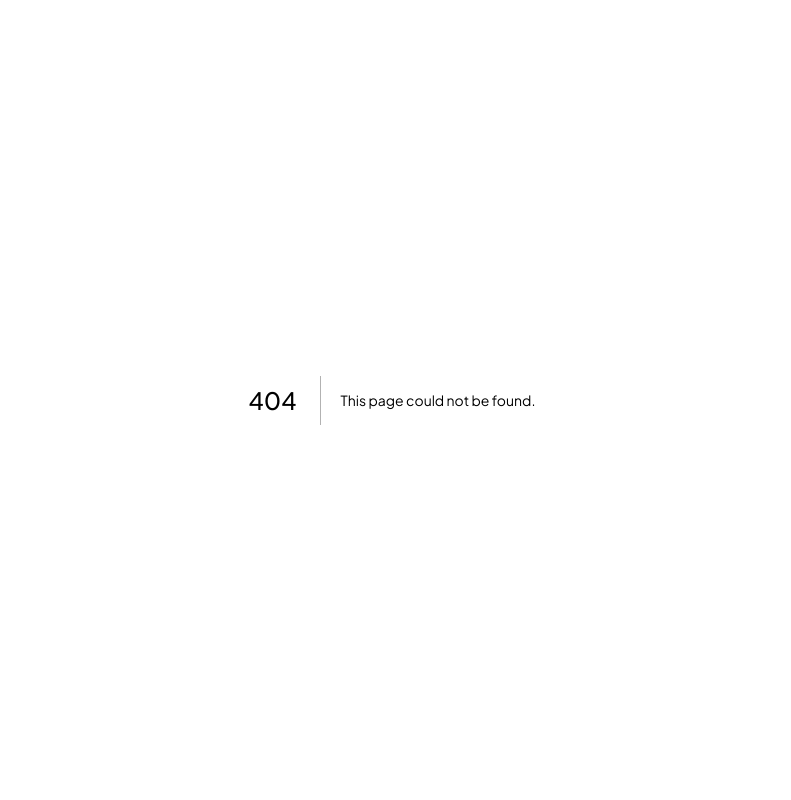
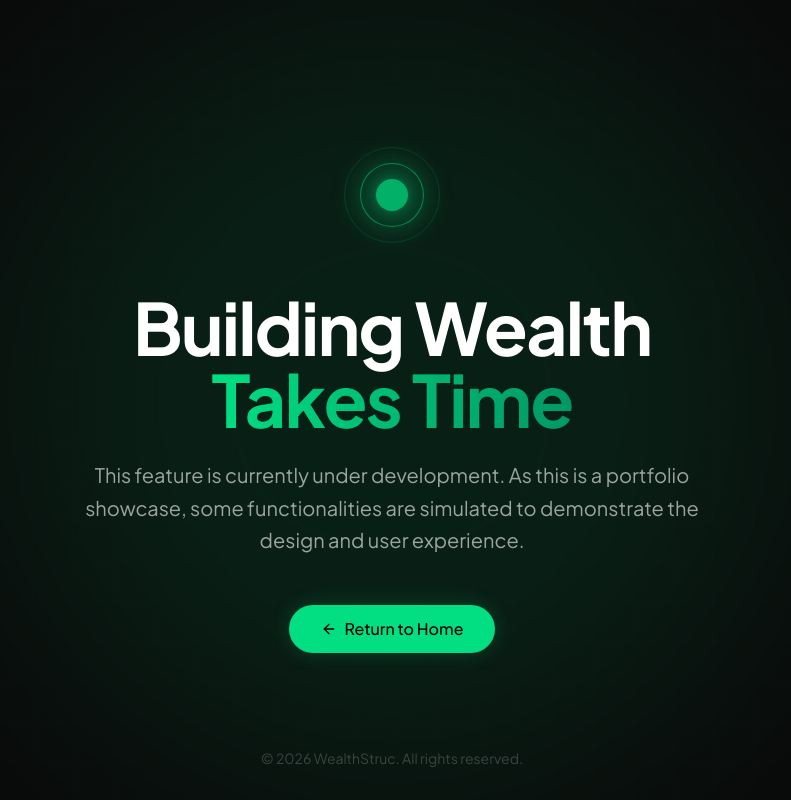
Before and after one commit to megaz61/wealthStruc, a Next.js app: page /coming-soon in a window 1280 px wide. Before the commit this address had no page. Shown: the whole page, without its empty margins (248-1039 px from the left). Built offline with nearby package versions, Linux system fonts and the light colour scheme.

Commit message:
add coming-soon page

```diff
--- /dev/null
+++ b/app/coming-soon/page.tsx
@@ -0,0 +1,62 @@
+"use client";
+
+import Link from "next/link";
+import { Button } from "@/components/ui/button";
+import { motion } from "framer-motion";
+import { ArrowLeft } from "lucide-react";
+
+export default function ComingSoon() {
+    return (
+        <div className="min-h-screen w-full bg-[#0a0a0a] flex flex-col items-center justify-center relative overflow-hidden font-sans">
+            {/* Background Radial Glow */}
+            <div className="absolute top-1/2 left-1/2 -translate-x-1/2 -translate-y-1/2 w-[800px] h-[800px] bg-primary/10 rounded-full blur-[120px] pointer-events-none" />
+            <div className="absolute inset-0 bg-grid-pattern opacity-10 pointer-events-none" />
+
+            <motion.div
+                initial={{ opacity: 0, scale: 0.9 }}
+                animate={{ opacity: 1, scale: 1 }}
+                transition={{ duration: 0.8, ease: "easeOut" }}
+                className="relative z-10 text-center px-4 max-w-3xl mx-auto"
+            >
+                {/* Animated Icon/Graphic */}
+                <div className="mb-12 flex justify-center">
+                    <div className="relative w-24 h-24 flex items-center justify-center">
+                        <span className="absolute inset-0 rounded-full border border-primary/30 animate-ping opacity-20" />
+                        <span className="absolute inset-0 rounded-full border border-primary/20 animate-pulse delay-75" />
+                        <div className="w-16 h-16 bg-primary/10 rounded-full flex items-center justify-center border border-primary/50 shadow-[0_0_30px_rgba(2,223,130,0.3)] backdrop-blur-sm">
+                            <div className="w-8 h-8 bg-primary rounded-full animate-pulse shadow-[0_0_20px_rgba(2,223,130,0.8)]" />
+                        </div>
+                    </div>
+                </div>
+
+                {/* Content */}
+                <h1 className="text-5xl md:text-7xl font-bold text-white mb-6 tracking-tight">
+                    Building Wealth <br />
+                    <span className="text-transparent bg-clip-text bg-gradient-to-r from-primary to-emerald-600">
+                        Takes Time
+                    </span>
+                </h1>
+
+                <p className="text-xl text-white/60 mb-12 max-w-2xl mx-auto leading-relaxed">
+                    This feature is currently under development. As this is a portfolio showcase, some functionalities are simulated to demonstrate the design and user experience.
+                </p>
+
+                {/* Action */}
+                <Link href="/">
+                    <Button
+                        size="lg"
+                        className="rounded-full px-8 h-12 text-base shadow-[0_0_20px_rgba(2,223,130,0.2)] hover:shadow-[0_0_40px_rgba(2,223,130,0.4)] transition-all duration-300 gap-2"
+                    >
+                        <ArrowLeft className="w-4 h-4" />
+                        Return to Home
+                    </Button>
+                </Link>
+            </motion.div>
+
+            {/* Footer info matching theme */}
+            <div className="absolute bottom-8 text-center text-white/20 text-sm">
+                <p>&copy; {new Date().getFullYear()} WealthStruc. All rights reserved.</p>
+            </div>
+        </div>
+    );
+}
--- a/components/Footer.tsx
+++ b/components/Footer.tsx
@@ -15,7 +15,7 @@ export default function Footer() {
                         </p>
                         <div className="flex gap-4">
                             {[Facebook, Twitter, Linkedin, Instagram].map((Icon, i) => (
-                                <Link key={i} href="#" className="w-10 h-10 rounded-full bg-white/5 flex items-center justify-center hover:bg-primary hover:text-black transition-colors">
+                                <Link key={i} href="/coming-soon" className="w-10 h-10 rounded-full bg-white/5 flex items-center justify-center hover:bg-primary hover:text-black transition-colors">
                                     <Icon className="w-5 h-5" />
                                 </Link>
                             ))}
@@ -27,7 +27,7 @@ export default function Footer() {
                         <ul className="space-y-4">
                             {["About Us", "Services", "Our Process", "Case Studies", "Contact"].map((item) => (
                                 <li key={item}>
-                                    <Link href="#" className="text-muted-foreground hover:text-primary transition-colors">
+                                    <Link href="/coming-soon" className="text-muted-foreground hover:text-primary transition-colors">
                                         {item}
                                     </Link>
                                 </li>
@@ -40,7 +40,7 @@ export default function Footer() {
                         <ul className="space-y-4">
                             {["Wealth Management", "Retirement Planning", "Tax Optimization", "Estate Planning", "Business Consulting"].map((item) => (
                                 <li key={item}>
-                                    <Link href="#" className="text-muted-foreground hover:text-primary transition-colors">
+                                    <Link href="/coming-soon" className="text-muted-foreground hover:text-primary transition-colors">
                                         {item}
                                     </Link>
                                 </li>
@@ -61,8 +61,8 @@ export default function Footer() {
                 <div className="pt-8 border-t border-white/10 flex flex-col md:flex-row justify-between items-center gap-4 text-muted-foreground">
                     <p>© 2026 Financial Consultation Service. All rights reserved.</p>
                     <div className="flex gap-8">
-                        <Link href="#" className="hover:text-white">Privacy Policy</Link>
-                        <Link href="#" className="hover:text-white">Terms of Service</Link>
+                        <Link href="/coming-soon" className="hover:text-white">Privacy Policy</Link>
+                        <Link href="/coming-soon" className="hover:text-white">Terms of Service</Link>
                     </div>
                 </div>
             </div>
--- a/components/Navbar.tsx
+++ b/components/Navbar.tsx
@@ -19,11 +19,11 @@ export default function Navbar() {
     }, []);
 
     const navLinks = [
-        { name: "About", href: "#about" },
-        { name: "Services", href: "#services" },
-        { name: "Process", href: "#process" },
-        { name: "Results", href: "#portfolio" },
-        { name: "Team", href: "#team" },
+        { name: "About", href: "/coming-soon" },
+        { name: "Services", href: "/coming-soon" },
+        { name: "Process", href: "/coming-soon" },
+        { name: "Results", href: "/coming-soon" },
+        { name: "Team", href: "/coming-soon" },
     ];
 
     return (
@@ -49,9 +49,11 @@ export default function Navbar() {
                             {link.name}
                         </Link>
                     ))}
-                    <Button size="sm" variant="primary">
-                        Get Consultation
-                    </Button>
+                    <Link href="/coming-soon">
+                        <Button size="sm" variant="primary">
+                            Get Consultation
+                        </Button>
+                    </Link>
                 </nav>
 
                 {/* Mobile Toggle */}
@@ -75,7 +77,9 @@ export default function Navbar() {
                                 {link.name}
                             </Link>
                         ))}
-                        <Button className="w-full">Get Consultation</Button>
+                        <Link href="/coming-soon" className="w-full">
+                            <Button className="w-full">Get Consultation</Button>
+                        </Link>
                     </div>
                 )}
             </div>
--- a/components/sections/CTA.tsx
+++ b/components/sections/CTA.tsx
@@ -2,6 +2,7 @@
 
 import { Button } from "@/components/ui/button";
 import { SectionWrapper } from "@/components/ui/section-wrapper";
+import Link from "next/link";
 import { ArrowRight } from "lucide-react";
 
 export default function CTA() {
@@ -33,7 +34,9 @@ export default function CTA() {
                                 <li className="flex gap-2">✓ Portfolio Review</li>
                                 <li className="flex gap-2">✓ Basic Risk Assessment</li>
                             </ul>
-                            <Button className="w-full bg-white text-black hover:bg-gray-200 rounded-xl">Book Now</Button>
+                            <Link href="/coming-soon" className="w-full">
+                                <Button className="w-full bg-white text-black hover:bg-gray-200 rounded-xl">Book Now</Button>
+                            </Link>
                         </div>
 
                         {/* Growth Card (Highlighted) */}
@@ -47,7 +50,9 @@ export default function CTA() {
                                 <li className="flex gap-2">✓ Quarterly Reviews</li>
                                 <li className="flex gap-2">✓ Dedicated Advisor</li>
                             </ul>
-                            <Button className="w-full bg-[#02df82] text-black hover:bg-[#02b368] rounded-xl shadow-lg">Get Started</Button>
+                            <Link href="/coming-soon" className="w-full">
+                                <Button className="w-full bg-[#02df82] text-black hover:bg-[#02b368] rounded-xl shadow-lg">Get Started</Button>
+                            </Link>
                         </div>
 
                         {/* Wealth Card */}
@@ -60,7 +65,9 @@ export default function CTA() {
                                 <li className="flex gap-2">✓ 24/7 Priority Support</li>
                                 <li className="flex gap-2">✓ Private Equity Access</li>
                             </ul>
-                            <Button className="w-full bg-white text-black hover:bg-gray-200 rounded-xl">Contact Us</Button>
+                            <Link href="/coming-soon" className="w-full">
+                                <Button className="w-full bg-white text-black hover:bg-gray-200 rounded-xl">Contact Us</Button>
+                            </Link>
                         </div>
                     </div>
                 </div>
--- a/components/sections/Hero.tsx
+++ b/components/sections/Hero.tsx
@@ -3,6 +3,7 @@
 import { Button } from "@/components/ui/button";
 import { motion } from "framer-motion";
 import { ArrowRight, PlayCircle } from "lucide-react";
+import Link from "next/link";
 
 export default function Hero() {
     return (
@@ -38,13 +39,17 @@ export default function Hero() {
                     </p>
 
                     <div className="flex flex-col sm:flex-row items-center justify-center gap-4 mb-20">
+                        <Link href="/coming-soon">
                             <Button size="lg" className="rounded-full px-8 h-14 text-base shadow-[0_0_30px_rgba(2,223,130,0.3)] hover:shadow-[0_0_50px_rgba(2,223,130,0.5)] transition-all duration-300">
                                 Get Free Consultation
                             </Button>
+                        </Link>
+                        <Link href="/coming-soon">
                             <Button size="lg" variant="outline" className="rounded-full px-8 h-14 text-base border-white/10 hover:bg-white/5 gap-2 group">
                                 <PlayCircle className="w-5 h-5 group-hover:text-primary transition-colors" />
                                 Watch Demo
                             </Button>
+                        </Link>
                     </div>
                 </motion.div>
 
--- a/components/sections/Services.tsx
+++ b/components/sections/Services.tsx
@@ -12,8 +12,11 @@ import {
 } from "lucide-react";
 import { Card } from "@/components/ui/card";
 import { Button } from "@/components/ui/button";
+import Link from "next/link";
 
 export default function Services() {
+    // ... (start of component remains the same, just adding import)
+
     const services = [
         {
             icon: TrendingUp,
@@ -86,6 +89,7 @@ export default function Services() {
                         viewport={{ once: true }}
                         transition={{ delay: index * 0.1 }}
                     >
+                        <Link href="/coming-soon" className="block h-full">
                             <Card className="h-full p-6 border border-white/5 bg-white/[0.02] hover:bg-white/[0.04] hover:border-primary/50 transition-all duration-300 group relative overflow-hidden">
                                 {/* Reference style: content is minimal and punchy */}
                                 <div className="flex justify-between items-start mb-4">
@@ -104,6 +108,7 @@ export default function Services() {
                                     Learn More →
                                 </div>
                             </Card>
+                        </Link>
                     </motion.div>
                 ))}
             </div>
```
Lines whose indentation alone changed are shown as unchanged.
